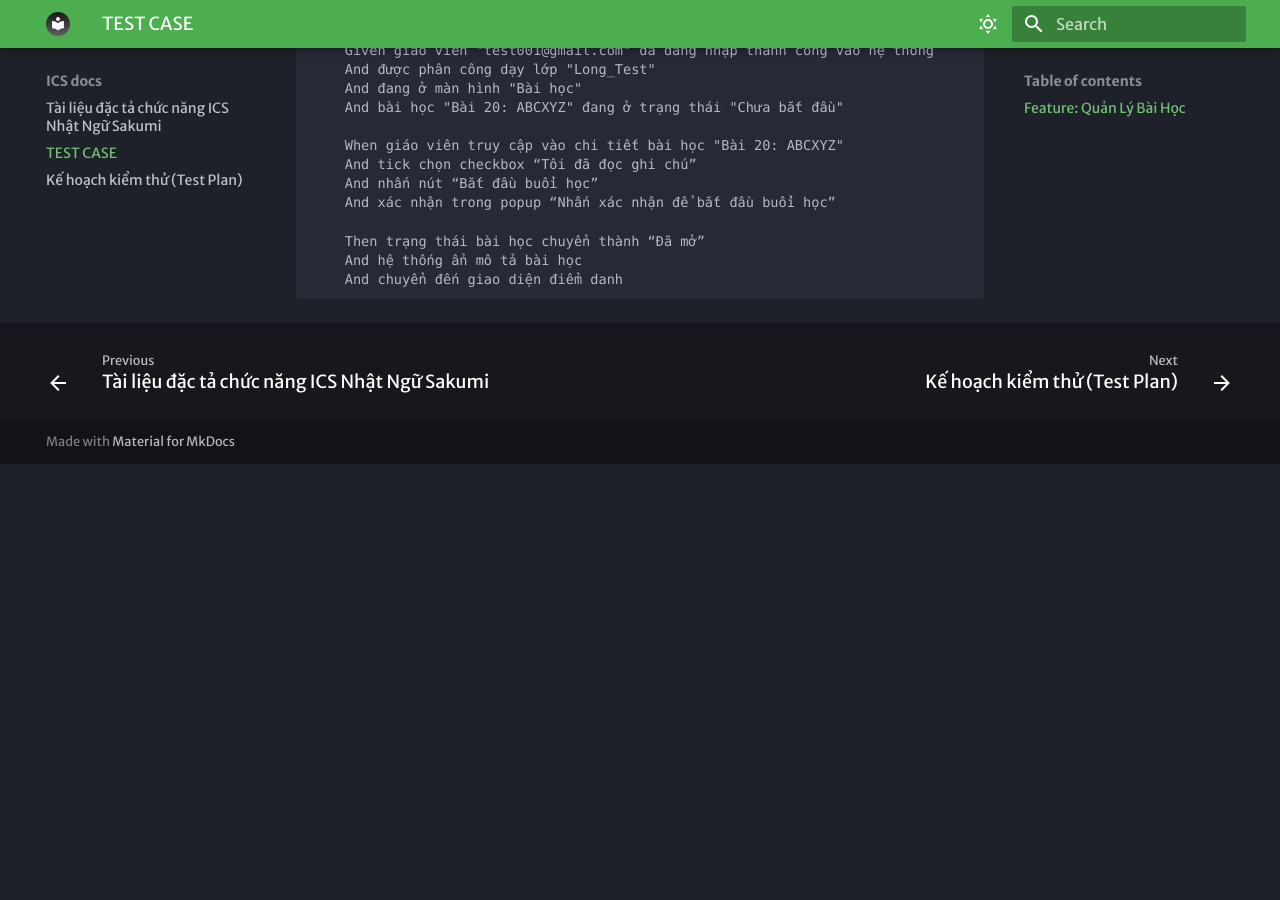
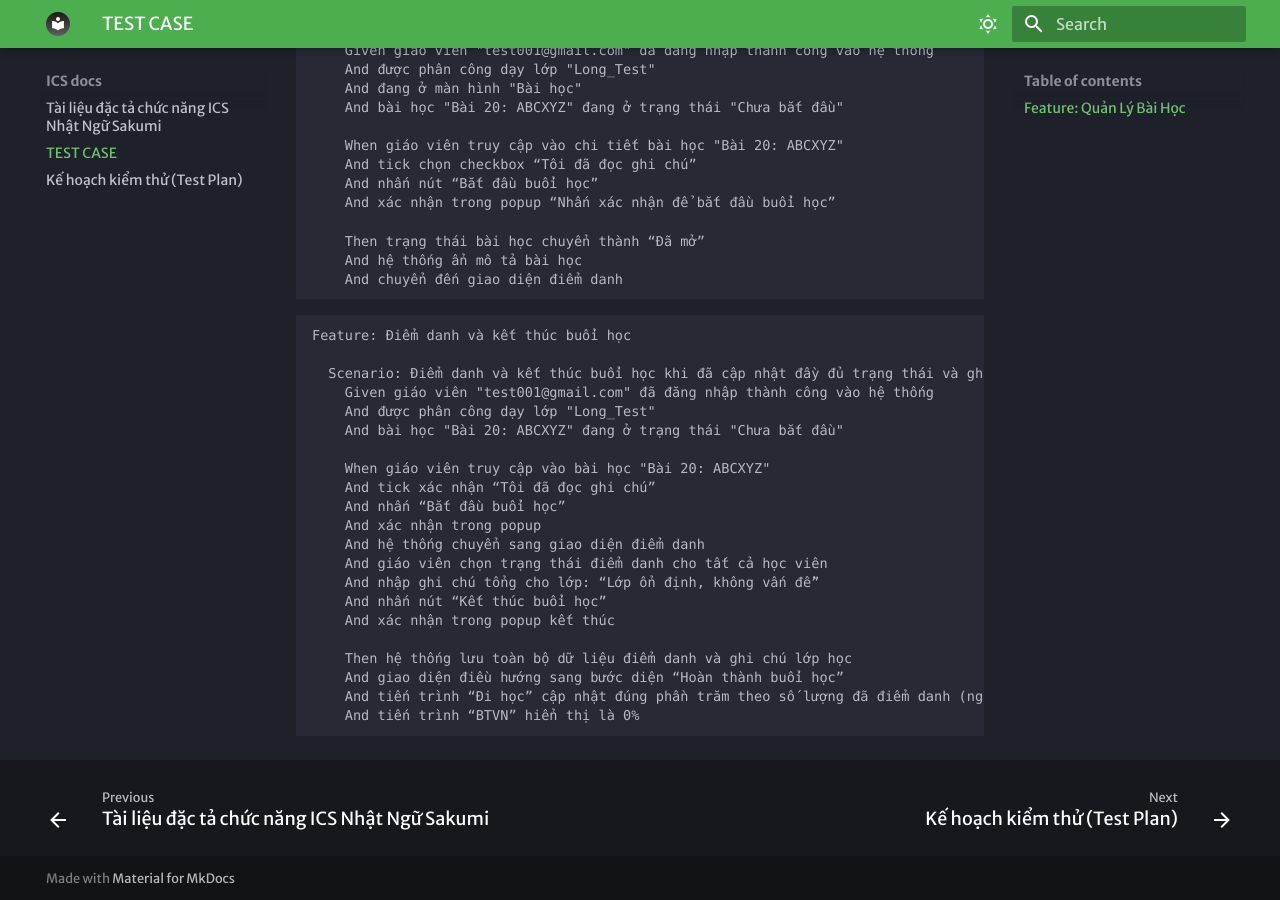
Before and after one commit to yeusone98/Function_Specification_ICS, an MkDocs documentation site: the page built from docs/testcase.md, in a window 1280 px wide and 900 px high, scrolled down 996 px. Built offline with MkDocs 1.6.1 and Material for MkDocs 9.7.7, drawn with Linux system fonts in a browser that asks for light colours; some web fonts are replaced; before the commit the page ends 1460 px from its top, so only the background shows below that.

Commit message:
Update testcase.md

````diff
--- a/docs/testcase.md
+++ b/docs/testcase.md
@@ -59,3 +59,27 @@ Scenario: Bắt đầu buổi học thành công khi đã tick xác nhận đọ
     And hệ thống ẩn mô tả bài học
     And chuyển đến giao diện điểm danh
 ```
+
+```
+Feature: Điểm danh và kết thúc buổi học
+
+  Scenario: Điểm danh và kết thúc buổi học khi đã cập nhật đầy đủ trạng thái và ghi chú
+    Given giáo viên "test001@gmail.com" đã đăng nhập thành công vào hệ thống
+    And được phân công dạy lớp "Long_Test"
+    And bài học "Bài 20: ABCXYZ" đang ở trạng thái "Chưa bắt đầu"
+
+    When giáo viên truy cập vào bài học "Bài 20: ABCXYZ"
+    And tick xác nhận “Tôi đã đọc ghi chú”
+    And nhấn “Bắt đầu buổi học”
+    And xác nhận trong popup
+    And hệ thống chuyển sang giao diện điểm danh
+    And giáo viên chọn trạng thái điểm danh cho tất cả học viên
+    And nhập ghi chú tổng cho lớp: “Lớp ổn định, không vấn đề”
+    And nhấn nút “Kết thúc buổi học”
+    And xác nhận trong popup kết thúc
+
+    Then hệ thống lưu toàn bộ dữ liệu điểm danh và ghi chú lớp học
+    And giao diện điều hướng sang bước diện “Hoàn thành buổi học”
+    And tiến trình “Đi học” cập nhật đúng phần trăm theo số lượng đã điểm danh (nghỉ CP, KP tính là vắng mặt)
+    And tiến trình “BTVN” hiển thị là 0%
+```
````
